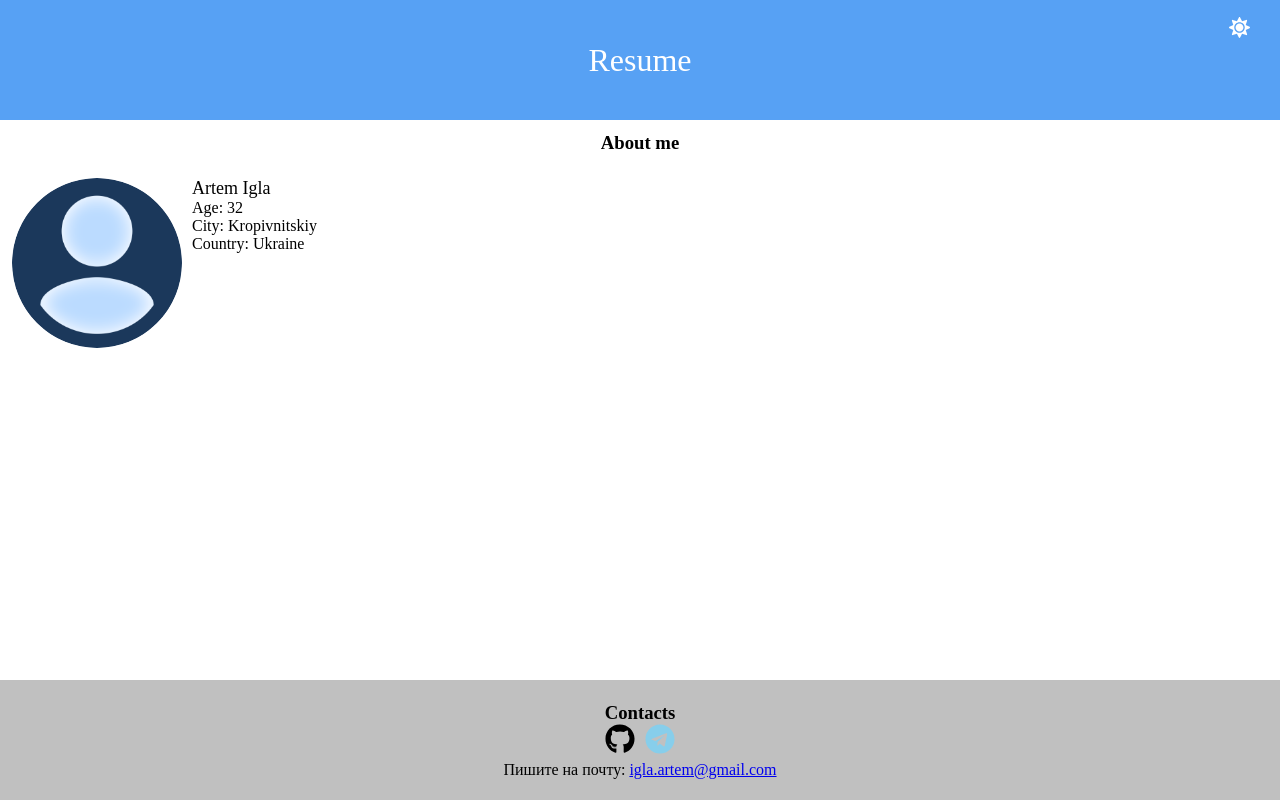
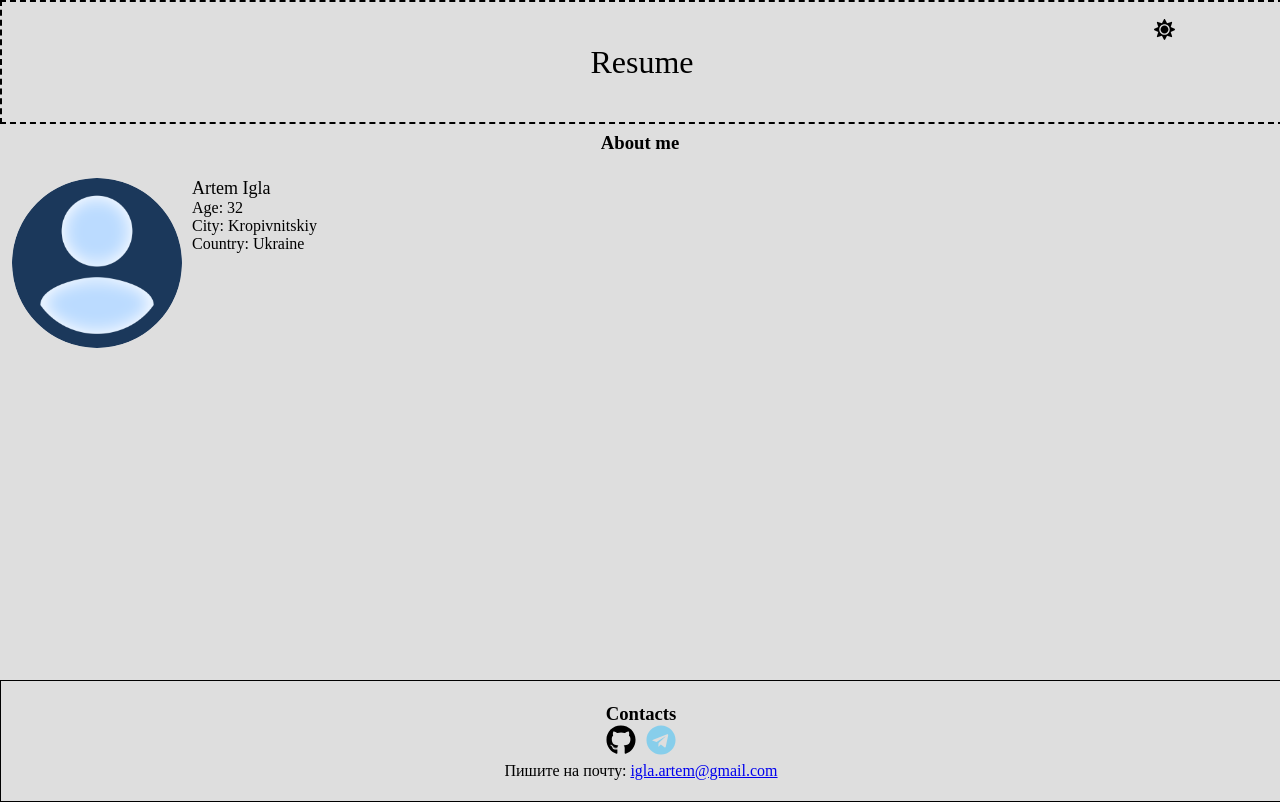
Before and after one commit to artemigla/Resume, a React (Create React App) app: page / in a window 1280 px wide. Built offline with nearby package versions, Linux system fonts and the light colour scheme; the HTML template or start-up script is replaced by a standard one.

Commit message:
Implemented dark theme.

```diff
--- a/package.json
+++ b/package.json
@@ -10,7 +10,8 @@
   },
   "devDependencies": {
     "gh-pages": "^3.2.3",
-    "react-icons": "^4.3.1"
+    "react-icons": "^4.3.1",
+    "react-redux": "^7.2.6"
   },
   "scripts": {
     "start": "react-scripts start",
--- a/src/App.js
+++ b/src/App.js
@@ -2,13 +2,15 @@ import React from 'react';
 import { Header } from './components/Header/Header';
 import { AboutMe } from './components/AboutMe/AboutMe';
 import { Footer } from './components/Footer/Footer';
+import { ThemeProvider } from './components/ColorsThemes/ThemeContext';
+
 const App = () => {
   return (
-    <div>
+    <ThemeProvider>
       <Header title={'Resume'} />
       <AboutMe about={'About me'} />
       <Footer />
-    </div>
+    </ThemeProvider>
   );
 }
 
--- a/src/components/AboutMe/AboutMe.jsx
+++ b/src/components/AboutMe/AboutMe.jsx
@@ -1,18 +1,20 @@
-import React from 'react';
+import React, { useContext } from 'react';
 import logo from '../../assets/no_avatar.png';
+import { ThemeContext } from '../ColorsThemes/ThemeContext';
 import './style.css'
 
 export const AboutMe = ({ about }) => {
+    const { isDark, theme } = useContext(ThemeContext);
     return (
-        <main className='wrapper'>
+        <main className='wrapper' style={{ background: isDark ? theme.background : theme.background }}>
             <div className='aboutMe'>
-                <h3>{about}</h3>
+                <h3 style={{ color: isDark ? theme.text : theme.text }}>{about}</h3>
             </div>
             <div className='content'>
                 <div className='img'>
                     <img className='avatar' src={logo} alt="Avatar" />
                 </div>
-                <div className='description'>
+                <div className='description' style={{ color: isDark ? theme.text : theme.text }}>
                     <p className='name'>Artem Igla</p>
                     <p>Age: 32</p>
                     <p>City: Kropivnitskiy</p>
--- a/src/components/AboutMe/style.css
+++ b/src/components/AboutMe/style.css
@@ -1,6 +1,7 @@
 .wrapper {
     width: 100vw;
     height: 70vh;
+    margin-top: 15vh;
 }
 
 .avatar {
--- /dev/null
+++ b/src/components/ColorsThemes/ColorsTheme.js
@@ -0,0 +1,9 @@
+export const darkMode = {
+    'background': '#1e1b1b',
+    'text': '#fff'
+}
+
+export const lightMode = {
+    'background': '#dedede',
+    'text': 'black'
+}
--- /dev/null
+++ b/src/components/ColorsThemes/ThemeContext.jsx
@@ -0,0 +1,26 @@
+import React, { createContext, useState } from "react";
+import { darkMode, lightMode } from './ColorsTheme';
+const customTheme = {
+    dark: false,
+    theme: lightMode,
+    toggle: () => { }
+}
+
+const ThemeContext = createContext(customTheme);
+
+function ThemeProvider({ children }) {
+    const [isDark, setDark] = useState(false);
+    const toggle = () => {
+        setDark(!isDark);
+    }
+
+    const theme = isDark ? darkMode : lightMode;
+
+    return (
+        <ThemeContext.Provider value={{ theme, isDark, toggle }}>
+            {children}
+        </ThemeContext.Provider>
+    )
+}
+
+export { ThemeContext, ThemeProvider };
--- a/src/components/Footer/Footer.jsx
+++ b/src/components/Footer/Footer.jsx
@@ -1,19 +1,20 @@
-import React from 'react';
+import React, { useContext } from 'react';
 import './style.css';
 import { FaGithub, FaTelegram } from 'react-icons/fa';
+import { ThemeContext } from '../ColorsThemes/ThemeContext';
 
 export const Footer = () => {
+    const { isDark, theme } = useContext(ThemeContext);
     return (
-        <footer className='footer'>
-            <h3>Contacts</h3>
+        <footer className='footer' style={{ background: isDark ? theme.background : theme.background }}>
+            <h3 style={{ color: isDark ? theme.text : theme.text }}>Contacts</h3>
             <nav className='navigation'>
                 <a
-                    className='github'
                     href="https://github.com/artemigla/"
                     target="_blank"
                     rel="noreferrer"
                 >
-                    <FaGithub />
+                    <FaGithub style={{ color: isDark ? theme.text : theme.text }} />
                 </a>
                 <a
                     className='telegram'
@@ -22,9 +23,8 @@ export const Footer = () => {
                     rel='noreferrer'>
                     <FaTelegram />
                 </a>
-
             </nav>
-            <p>Пишите на почту: <a
+            <p style={{ color: isDark ? theme.text : theme.text }}>Пишите на почту: <a
                 href='mailto:igla.artem@gmail.com'
                 target='_blank'
                 rel='noreferrer'>
--- a/src/components/Footer/style.css
+++ b/src/components/Footer/style.css
@@ -5,7 +5,7 @@
     justify-content: center;
     align-items: center;
     flex-direction: column;
-    background-color: silver;
+    border: 1px solid black;
 }
 
 .navigation {
@@ -17,10 +17,6 @@
     gap: 10px;
 }
 
-.github {
-    color: black;
-}
-
 .telegram {
     color: skyblue;
 }
--- a/src/components/Header/Header.jsx
+++ b/src/components/Header/Header.jsx
@@ -1,26 +1,30 @@
-import React, { useState } from 'react';
+import React, { useContext } from 'react';
 import { FaSun, FaMoon } from 'react-icons/fa';
+import { darkMode, lightMode } from '../ColorsThemes/ColorsTheme';
+import { ThemeContext } from '../ColorsThemes/ThemeContext';
 import './style.css';
 
 export const Header = ({ title }) => {
-    const [selectTheme, setSelectTheme] = useState(false);
+    const { toggle, isDark } = useContext(ThemeContext);
 
-    const clickTheme = () => {
-        setSelectTheme(!selectTheme)
-    }
+    const clickTheme = () => toggle(!isDark);
+
     return (
-        <header className='container'>
-            <div></div>
-            <div className='titleHeader'>
-                <h1 className='title'>{title}</h1>
+        <header className='container' style={{ background: isDark ? darkMode.background : lightMode.background }}>
+            <div className='titleHeader' >
+                <h1 className='title' style={{ color: isDark ? darkMode.text : lightMode.text }}>{title}</h1>
             </div>
-            <button
-                className='selectTheme'
-                type='button'
-                onClick={clickTheme}
-            >
-                {!selectTheme ? <FaSun size={21} color={'white'} /> : <FaMoon size={21} color={'white'} />}
-            </button>
+            <div className='selectTheme'>
+                <button
+
+                    className='icon'
+                    type='button'
+                    onClick={clickTheme}
+                >
+                    {!isDark ? <FaSun size={21} color={isDark ? darkMode.text : lightMode.text} /> :
+                        <FaMoon size={21} color={isDark ? darkMode.text : lightMode.text} />}
+                </button>
+            </div>
         </header>
     );
 }
--- a/src/components/Header/style.css
+++ b/src/components/Header/style.css
@@ -7,28 +7,31 @@ html {
 }
 
 .container {
-    display: grid;
-    grid-template-columns: 1fr 1fr 1fr;
+    display: flex;
+    flex-direction: row;
+    border: 2px dashed black;
+    position: absolute;
+    width: 100%;
     height: 15vh;
-    background-color: #57a1f4;
 }
 
 .titleHeader {
     display: flex;
-    justify-content: center;
-    align-items: center;
+    margin: auto;
+    text-align: center;
 }
 
 .title {
-    color: rgb(255, 255, 255);
     font-weight: normal;
 }
 
 .selectTheme {
-    margin-block-end: auto;
-    margin-left: auto;
+    position: absolute;
     margin-top: 17px;
-    margin-right: 30px;
+    margin-left: 90%;
+}
+
+.icon {
     background: none;
 }
 
--- /dev/null
+++ b/src/context/Contexts.js
@@ -0,0 +1,2 @@
+import { useContext } from 'react';
+export const Contexts = useContext();
```
Also changed, not shown: 1 other file (tests, documents, lock files or other folders).
